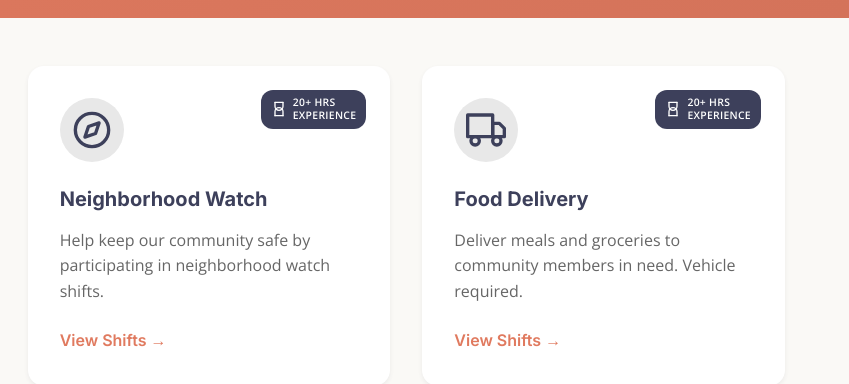
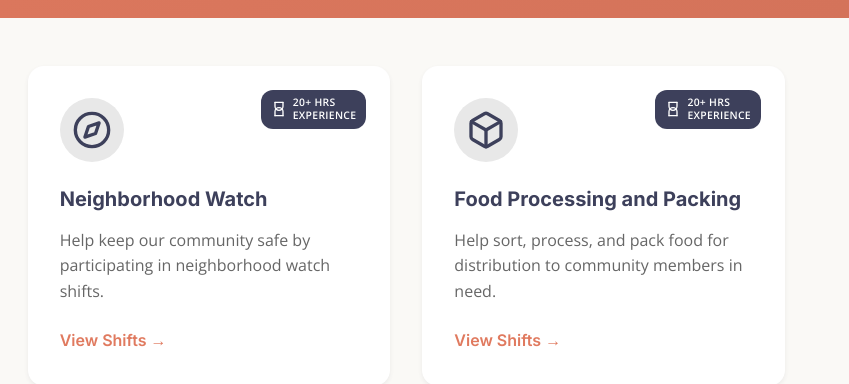
Before and after one commit to lghngmn003/rooibos, a plain HTML site: page opportunities.html in a window 1280 px wide. Shown: the part 286-670 px from the top of the page, 431-1280 px from the left. Drawn offline with nearby package versions, Linux system fonts and the light colour scheme.

Commit message:
Replace Food Delivery with Food Processing and Packing
- New Unison link for food processing shifts
- Updated description and icon

Co-Authored-By: Claude Opus 4.5 <noreply@anthropic.com>

```diff
--- a/opportunities.html
+++ b/opportunities.html
@@ -76,7 +76,7 @@
                         <span class="card-link">View Shifts <span aria-hidden="true">→</span></span>
                     </a>
 
-                    <a href="https://app.unison.io/directories/4BeVZ7YXGHMaGwfTdnipOg" target="_blank" rel="noopener noreferrer" class="opportunity-card restricted">
+                    <a href="https://app.unison.io/directories/3mZfmwq9v2w2jRg4mM1uHq" target="_blank" rel="noopener noreferrer" class="opportunity-card restricted">
                         <span class="restricted-badge">
                             <svg xmlns="http://www.w3.org/2000/svg" viewBox="0 0 24 24" fill="none" stroke="currentColor" stroke-width="2" stroke-linecap="round" stroke-linejoin="round">
                                 <path d="M6 2v6a6 6 0 0 0 12 0V2"></path>
@@ -88,14 +88,13 @@
                         </span>
                         <div class="card-icon">
                             <svg xmlns="http://www.w3.org/2000/svg" width="40" height="40" viewBox="0 0 24 24" fill="none" stroke="currentColor" stroke-width="2" stroke-linecap="round" stroke-linejoin="round">
-                                <rect x="1" y="3" width="15" height="13"></rect>
-                                <polygon points="16 8 20 8 23 11 23 16 16 16 16 8"></polygon>
-                                <circle cx="5.5" cy="18.5" r="2.5"></circle>
-                                <circle cx="18.5" cy="18.5" r="2.5"></circle>
+                                <path d="M21 16V8a2 2 0 0 0-1-1.73l-7-4a2 2 0 0 0-2 0l-7 4A2 2 0 0 0 3 8v8a2 2 0 0 0 1 1.73l7 4a2 2 0 0 0 2 0l7-4A2 2 0 0 0 21 16z"></path>
+                                <polyline points="3.27 6.96 12 12.01 20.73 6.96"></polyline>
+                                <line x1="12" y1="22.08" x2="12" y2="12"></line>
                             </svg>
                         </div>
-                        <h3>Food Delivery</h3>
-                        <p>Deliver meals and groceries to community members in need. Vehicle required.</p>
+                        <h3>Food Processing and Packing</h3>
+                        <p>Help sort, process, and pack food for distribution to community members in need.</p>
                         <span class="card-link">View Shifts <span aria-hidden="true">→</span></span>
                     </a>
 
```
